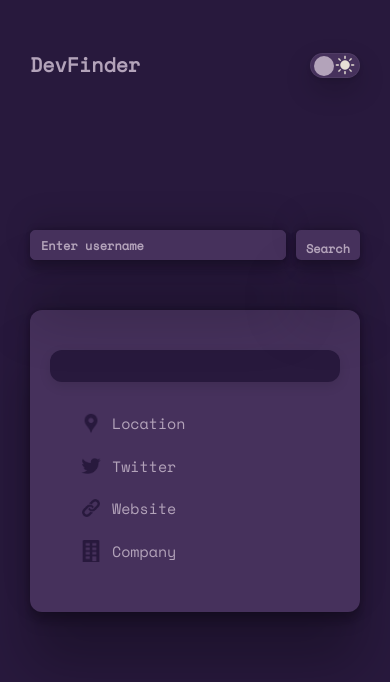
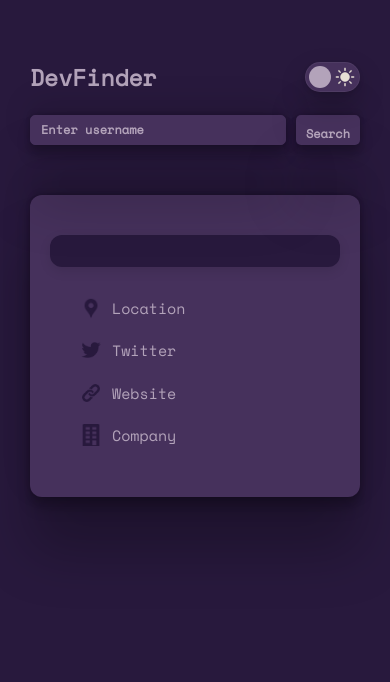
Before and after one commit to GisellyPereira/GitHub-User-Lookup-App, a plain HTML site: page index.html in a window 390 px wide. Drawn offline with nearby package versions, Linux system fonts and the light colour scheme.

Commit message:
arrumando mobile

```diff
--- a/style.css
+++ b/style.css
@@ -265,25 +265,22 @@ body.Mudardark button:hover{
     justify-content: space-between;
     padding: 5px;
     position: relative;
-    height:25px ;
-    width: 50px;
+    height:30px ;
+    width: 55px;
     transform: scale(1.0);
     box-shadow: rgba(0, 0, 0, 0.2) 0px 12px 28px 0px, rgba(0, 0, 0, 0.1) 0px 2px 4px 0px, rgba(255, 255, 255, 0.05) 0px 0px 0px 1px inset;
 }
-.label img{
-    height: 20px;
-    width: 20px;
-}
+
 .label .ball{
     background: #B3A3BA;
     border-radius: 50%;
     position: absolute;
-    top: 3.1px;
+    top: 3.5px;
     left: 0px;
 
 
-    height: 20px;
-    width: 20px;
+    height: 22px;
+    width: 22px;
 
     transform: translateX(4px);
     transition: transform 0.2s linear;
@@ -370,16 +367,6 @@ body.Mudardark button:hover{
 }
 
 @media (max-width:508px){
-    .all{
-        padding: 30px;
-        margin-top: 20px;
-    }
-    .toper h2{
-        font-size: 20px;
-    }
-    .toper{
-        margin-bottom: 150px;
-    }
     .bioPerfil{
         font-size: 15px;
     }
```
